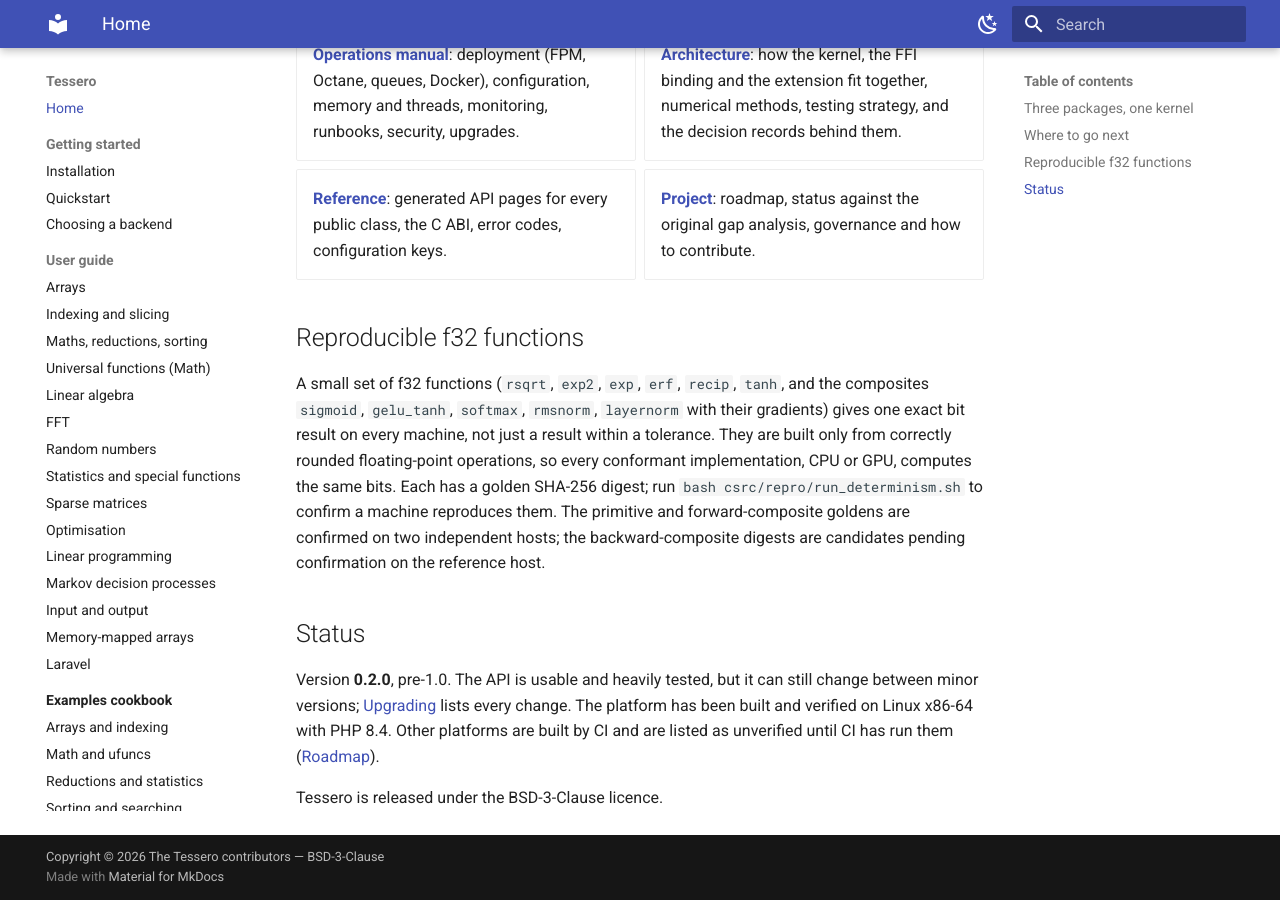
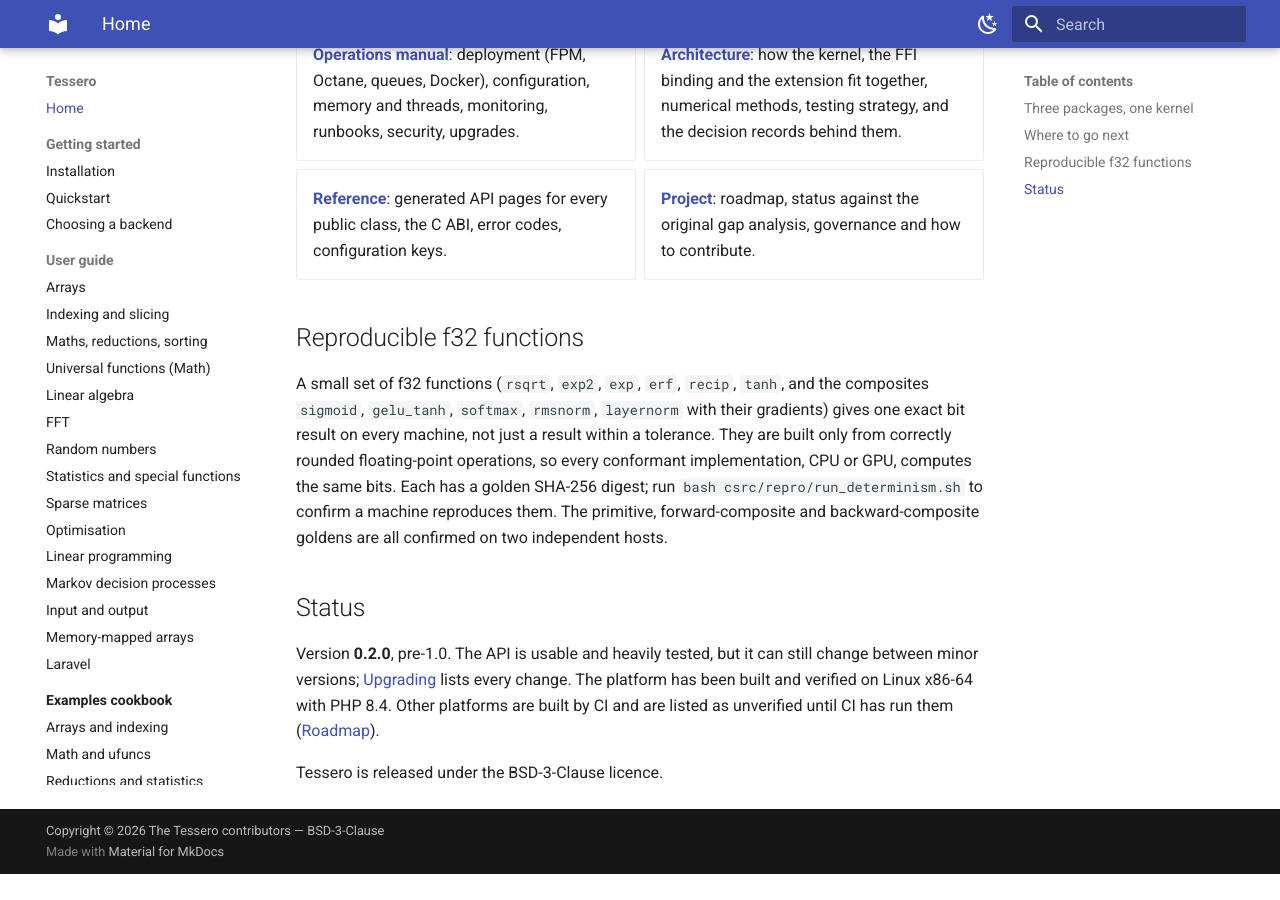
Before and after one commit to DMJ-CV-91913/tessero, an MkDocs documentation site: the page built from docs/index.md, in a window 1280 px wide and 900 px high, scrolled down 1270 px. Built offline with MkDocs 1.6.1 and Material for MkDocs 9.7.7, drawn with Linux system fonts in a browser that asks for light colours; after the commit the page ends 2144 px from its top, so only the background shows below that.

```diff
--- a/docs/index.md
+++ b/docs/index.md
@@ -55,9 +55,8 @@ A small set of f32 functions (`rsqrt`, `exp2`, `exp`, `erf`, `recip`, `tanh`, an
 `gelu_tanh`, `softmax`, `rmsnorm`, `layernorm` with their gradients) gives one exact bit result on every machine,
 not just a result within a tolerance. They are built only from correctly rounded floating-point operations, so
 every conformant implementation, CPU or GPU, computes the same bits. Each has a golden SHA-256 digest; run
-`bash csrc/repro/run_determinism.sh` to confirm a machine reproduces them. The primitive and forward-composite
-goldens are confirmed on two independent hosts; the backward-composite digests are candidates pending
-confirmation on the reference host.
+`bash csrc/repro/run_determinism.sh` to confirm a machine reproduces them. The primitive, forward-composite and
+backward-composite goldens are all confirmed on two independent hosts.
 
 ## Status
 
```
Also changed, not shown: CHANGELOG.md (+2 -2 lines), README.md (+2 -2 lines), csrc/repro/GOLDENS.md (+2 -2 lines).
